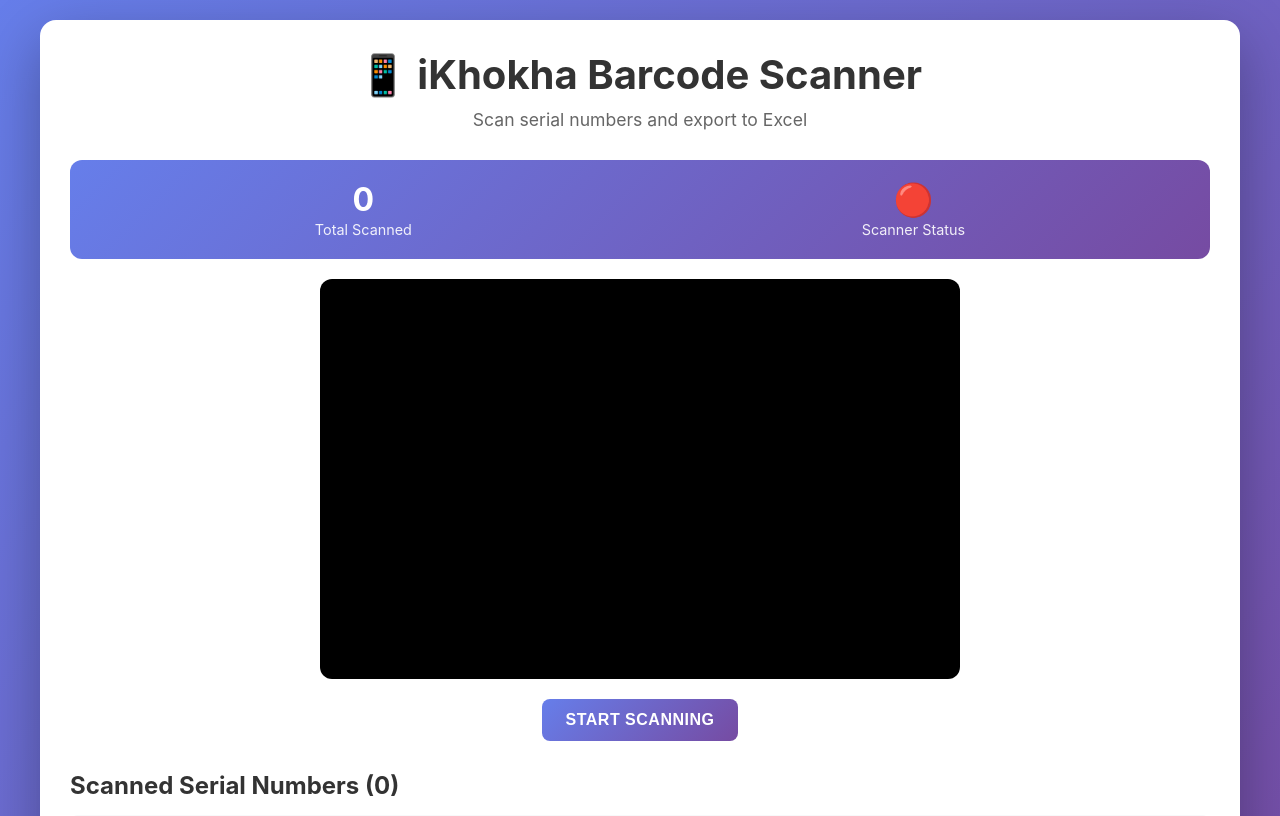
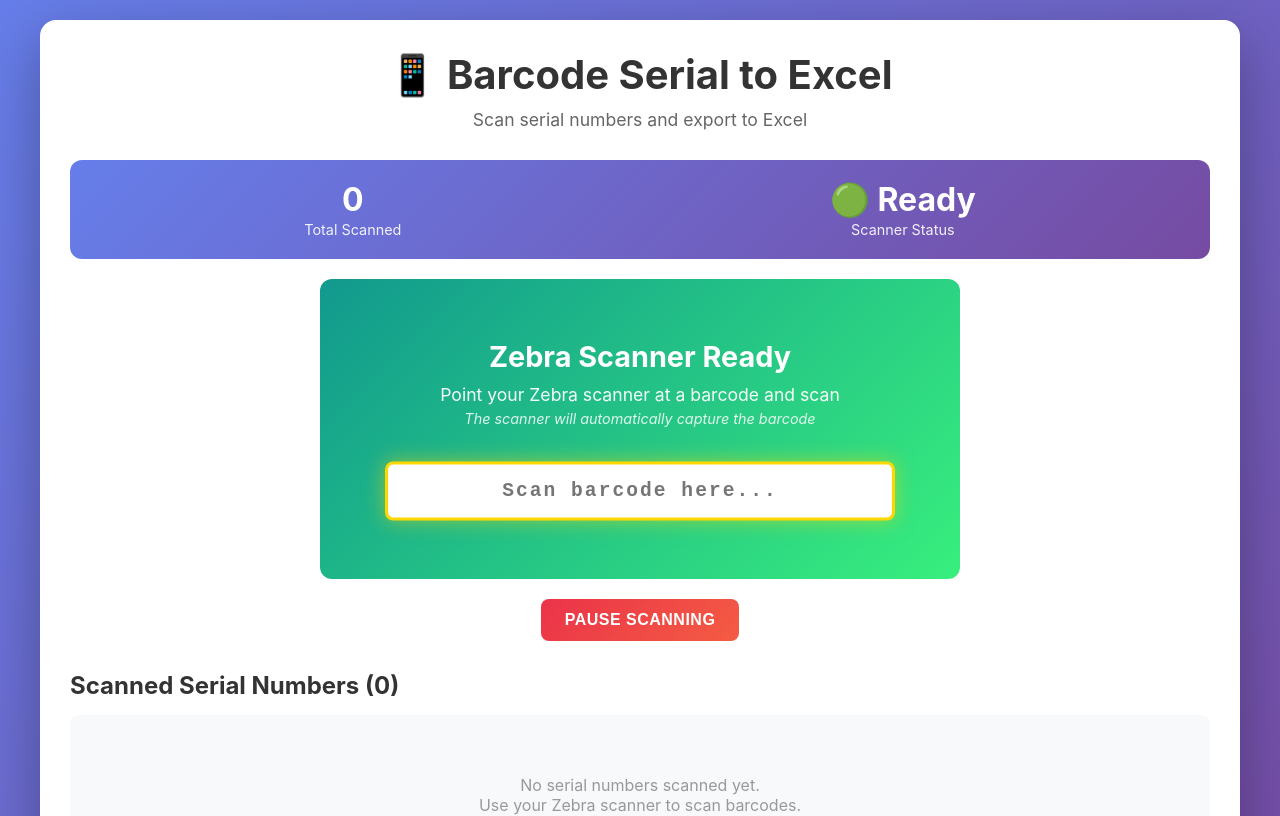
Before and after one commit to Vuyo-dev28/barcodeScannerExcel, a Next.js app: page / in a window 1280 px wide. Shown: the top 816 px of the page. Built offline with nearby package versions, Linux system fonts and the light colour scheme.

Commit message:
Rename project to "Barcode Serial to Excel" and update relevant references. Add footer styling to globals.css and implement footer in the main page layout.

```diff
--- a/app/globals.css
+++ b/app/globals.css
@@ -57,11 +57,70 @@
   margin: 0 auto;
   border-radius: 12px;
   overflow: hidden;
-  background: #000;
-  min-height: 400px;
+  background: linear-gradient(135deg, #667eea 0%, #764ba2 100%);
+  min-height: 300px;
   display: flex;
+  flex-direction: column;
   align-items: center;
   justify-content: center;
+  padding: 40px 20px;
+}
+
+.scanner-container.zebra-scanner {
+  background: linear-gradient(135deg, #11998e 0%, #38ef7d 100%);
+}
+
+.scanner-instructions {
+  text-align: center;
+  color: white;
+  margin-bottom: 30px;
+}
+
+.scanner-instructions h3 {
+  font-size: 1.8rem;
+  margin-bottom: 10px;
+  font-weight: 700;
+}
+
+.scanner-instructions p {
+  font-size: 1.1rem;
+  margin: 5px 0;
+  opacity: 0.95;
+}
+
+.scanner-hint {
+  font-size: 0.9rem !important;
+  opacity: 0.85 !important;
+  font-style: italic;
+}
+
+.scanner-input {
+  width: 100%;
+  max-width: 500px;
+  padding: 15px 20px;
+  font-size: 1.2rem;
+  border: 3px solid white;
+  border-radius: 8px;
+  background: white;
+  color: #333;
+  text-align: center;
+  font-weight: 600;
+  letter-spacing: 2px;
+  font-family: 'Courier New', monospace;
+  outline: none;
+  transition: all 0.3s ease;
+}
+
+.scanner-input:focus {
+  border-color: #ffd700;
+  box-shadow: 0 0 20px rgba(255, 215, 0, 0.5);
+  transform: scale(1.02);
+}
+
+.scanner-input:disabled {
+  opacity: 0.6;
+  cursor: not-allowed;
+  background: #f0f0f0;
 }
 
 #qr-reader {
@@ -233,6 +292,19 @@
   font-weight: 500;
 }
 
+.footer {
+  margin-top: 40px;
+  padding-top: 20px;
+  border-top: 1px solid #e0e0e0;
+  text-align: center;
+}
+
+.footer p {
+  color: #666;
+  font-size: 0.9rem;
+  font-weight: 500;
+}
+
 @media (max-width: 768px) {
   .container {
     padding: 20px;
--- a/app/layout.tsx
+++ b/app/layout.tsx
@@ -2,7 +2,7 @@
 import './globals.css'
 
 export const metadata: Metadata = {
-  title: 'iKhokha Barcode Scanner',
+  title: 'Barcode Serial to Excel',
   description: 'Scan and store serial numbers in Excel',
 }
 
--- a/app/page.tsx
+++ b/app/page.tsx
@@ -1,7 +1,6 @@
 'use client'
 
 import { useEffect, useRef, useState } from 'react'
-import { Html5Qrcode } from 'html5-qrcode'
 import * as XLSX from 'xlsx'
 
 interface ScannedItem {
@@ -12,58 +11,47 @@
 
 export default function Home() {
   const [scannedItems, setScannedItems] = useState<ScannedItem[]>([])
-  const [isScanning, setIsScanning] = useState(false)
+  const [isScanning, setIsScanning] = useState(true)
   const [message, setMessage] = useState<{ type: 'success' | 'error'; text: string } | null>(null)
-  const scannerRef = useRef<Html5Qrcode | null>(null)
-  const qrCodeRegionId = 'qr-reader'
+  const [currentScan, setCurrentScan] = useState('')
+  const inputRef = useRef<HTMLInputElement>(null)
 
   useEffect(() => {
-    // Cleanup on unmount
-    return () => {
-      if (scannerRef.current) {
-        scannerRef.current.stop().catch(() => {})
+    // Focus the input field when component mounts or scanning is enabled
+    if (isScanning && inputRef.current) {
+      inputRef.current.focus()
+    }
+  }, [isScanning])
+
+  const handleInputKeyDown = (e: React.KeyboardEvent<HTMLInputElement>) => {
+    if (!isScanning) {
+      e.preventDefault()
+      return
+    }
+
+    // If Enter is pressed, process the scanned barcode
+    if (e.key === 'Enter') {
+      e.preventDefault()
+      const scannedValue = currentScan.trim()
+      if (scannedValue) {
+        handleScanSuccess(scannedValue)
+        setCurrentScan('')
+        // Refocus input for next scan
+        setTimeout(() => {
+          if (inputRef.current) {
+            inputRef.current.focus()
+          }
+        }, 100)
       }
-    }
-  }, [])
-
-  const startScanning = async () => {
-    try {
-      setMessage(null)
-      const html5QrCode = new Html5Qrcode(qrCodeRegionId)
-      scannerRef.current = html5QrCode
-
-      await html5QrCode.start(
-        { facingMode: 'environment' },
-        {
-          fps: 10,
-          qrbox: { width: 250, height: 250 },
-        },
-        (decodedText) => {
-          handleScanSuccess(decodedText)
-        },
-        (errorMessage) => {
-          // Ignore scanning errors (they're frequent during scanning)
-        }
-      )
-
-      setIsScanning(true)
-    } catch (err) {
-      console.error('Error starting scanner:', err)
-      setMessage({ type: 'error', text: 'Failed to start camera. Please check permissions.' })
-      setIsScanning(false)
     }
   }
 
-  const stopScanning = async () => {
-    try {
-      if (scannerRef.current) {
-        await scannerRef.current.stop()
-        scannerRef.current.clear()
-        scannerRef.current = null
-      }
-      setIsScanning(false)
-    } catch (err) {
-      console.error('Error stopping scanner:', err)
+  const toggleScanning = () => {
+    setIsScanning(prev => !prev)
+    if (!isScanning && inputRef.current) {
+      setTimeout(() => {
+        inputRef.current?.focus()
+      }, 100)
     }
   }
 
@@ -136,7 +124,7 @@
   return (
     <div className="container">
       <div className="header">
-        <h1>📱 iKhokha Barcode Scanner</h1>
+        <h1>📱 Barcode Serial to Excel</h1>
         <p>Scan serial numbers and export to Excel</p>
       </div>
 
@@ -152,25 +140,37 @@
           <span className="stat-label">Total Scanned</span>
         </div>
         <div className="stat-item">
-          <span className="stat-value">{isScanning ? '🟢' : '🔴'}</span>
+          <span className="stat-value">{isScanning ? '🟢 Ready' : '🔴 Paused'}</span>
           <span className="stat-label">Scanner Status</span>
         </div>
       </div>
 
       <div className="scanner-section">
-        <div className="scanner-container">
-          <div id={qrCodeRegionId} style={{ width: '100%' }}></div>
+        <div className="scanner-container zebra-scanner">
+          <div className="scanner-instructions">
+            <h3>Zebra Scanner Ready</h3>
+            <p>Point your Zebra scanner at a barcode and scan</p>
+            <p className="scanner-hint">The scanner will automatically capture the barcode</p>
+          </div>
+          <input
+            ref={inputRef}
+            type="text"
+            className="scanner-input"
+            value={currentScan}
+            onChange={(e) => setCurrentScan(e.target.value)}
+            onKeyDown={handleInputKeyDown}
+            placeholder="Scan barcode here..."
+            autoFocus
+            disabled={!isScanning}
+          />
         </div>
         <div className="scanner-controls">
-          {!isScanning ? (
-            <button className="btn btn-primary" onClick={startScanning}>
-              Start Scanning
-            </button>
-          ) : (
-            <button className="btn btn-danger" onClick={stopScanning}>
-              Stop Scanning
-            </button>
-          )}
+          <button
+            className={isScanning ? 'btn btn-danger' : 'btn btn-primary'}
+            onClick={toggleScanning}
+          >
+            {isScanning ? 'Pause Scanning' : 'Resume Scanning'}
+          </button>
           {scannedItems.length > 0 && (
             <>
               <button className="btn btn-success" onClick={downloadExcel}>
@@ -190,7 +190,7 @@
           {scannedItems.length === 0 ? (
             <div className="empty-state">
               <p>No serial numbers scanned yet.</p>
-              <p>Click "Start Scanning" to begin.</p>
+              <p>Use your Zebra scanner to scan barcodes.</p>
             </div>
           ) : (
             scannedItems.map((item) => (
@@ -208,6 +208,10 @@
           )}
         </div>
       </div>
+
+      <footer className="footer">
+        <p>Property of Vuyo Mbanjwa. Licensed</p>
+      </footer>
     </div>
   )
 }
--- a/package.json
+++ b/package.json
@@ -1,5 +1,5 @@
 {
-  "name": "ikhokha-barcode-scanner",
+  "name": "barcode-serial-to-excel",
   "version": "1.0.0",
   "private": true,
   "scripts": {
```
Also changed, not shown: 1 other file (tests, documents, lock files or other folders).
